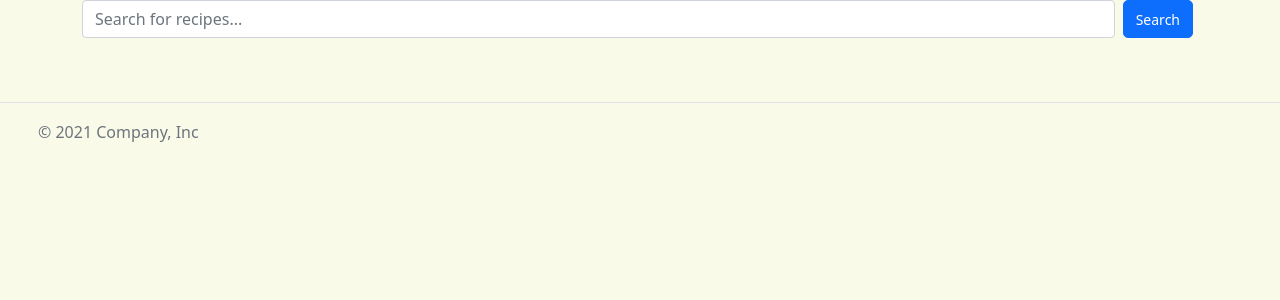
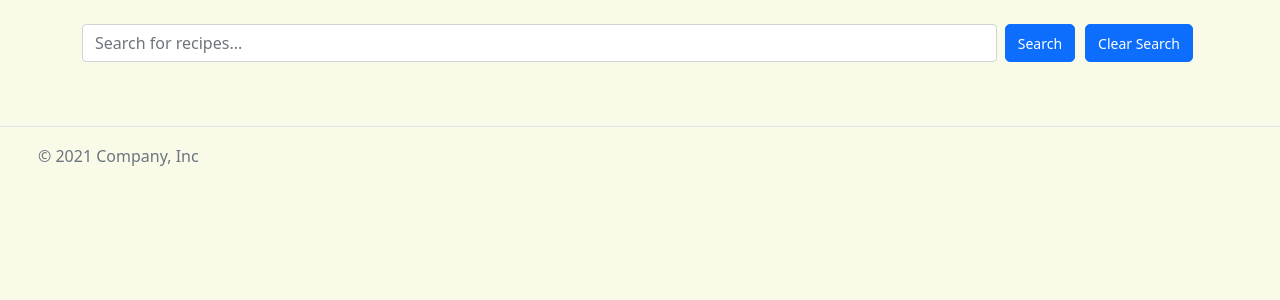
Before and after one commit to Matt-Cowen/Vittler, a Django app: page /library/ in a window 1280 px wide. Shown: the part 74-374 px from the top of the page. Run offline with Django 4.2, Linux system fonts and the light colour scheme; data that the repository does not hold is empty; some libraries are stand-ins or nearby versions.

Commit message:
Clear search functionality added

```diff
--- a/recipe_library/templates/recipe_library/library.html
+++ b/recipe_library/templates/recipe_library/library.html
@@ -7,11 +7,12 @@
 
 
 
-<div class="container mb-4">
+<div class="container py-4">
     <form method="get" action="{% url 'library' %}" class="d-flex justify-content-center">
         <input type="text" name="search" class="form-control" placeholder="Search for recipes..."
                value="{{ search_query }}">
         <button type="submit" class="btn btn-primary ms-2">Search</button>
+        <button class="btn btn-primary" onclick="clearSearch()">Clear Search</button>
     </form>
 </div>
 
--- a/static/js/script.js
+++ b/static/js/script.js
@@ -28,7 +28,7 @@ for (let button of editButtons) {
         editModal.classList.toggle("d-none")
         recipeModal.classList.toggle("d-none")
 
-
+        //Set submit action
         recipeForm.setAttribute("action", `edit_recipe/${recipeId}/`);
     });
 };
@@ -44,3 +44,9 @@ for (let button of deleteButtons) {
         }
     });
 }
+
+
+function clearSearch() {
+  let libraryUrl = e.target.getAttribute("data-url")
+  window.location.href = libraryUrl;
+}
```
